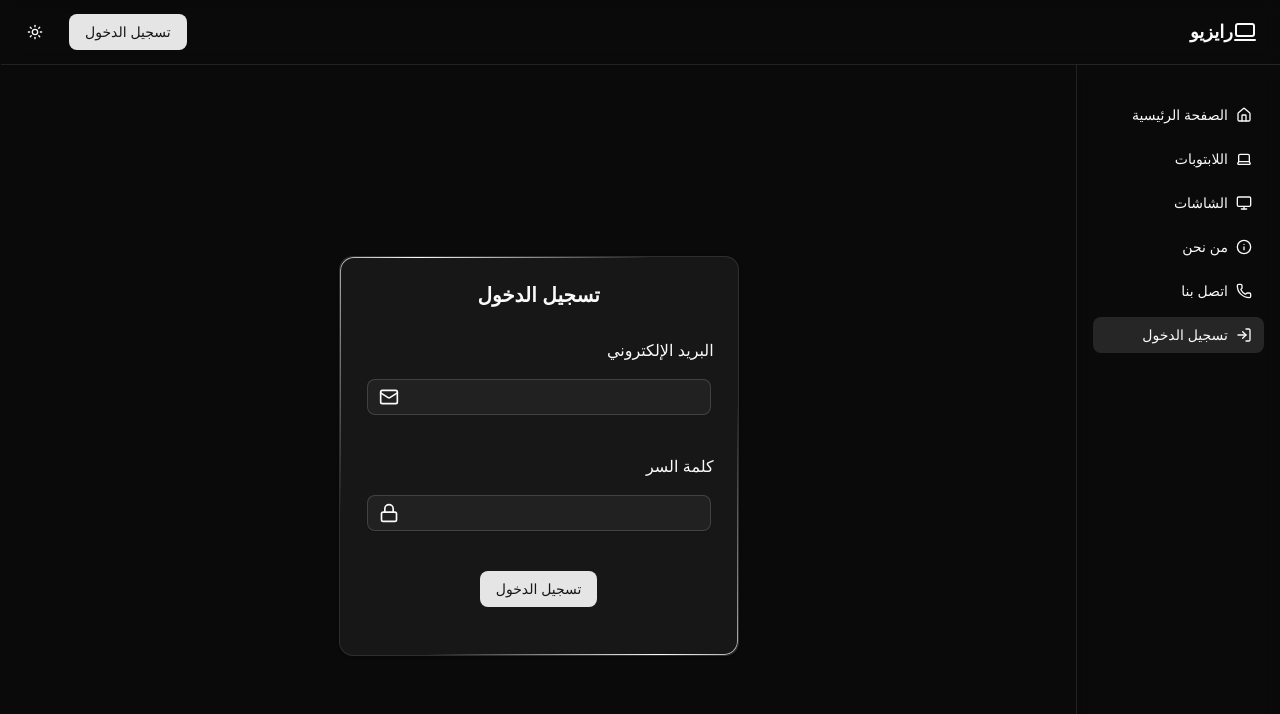
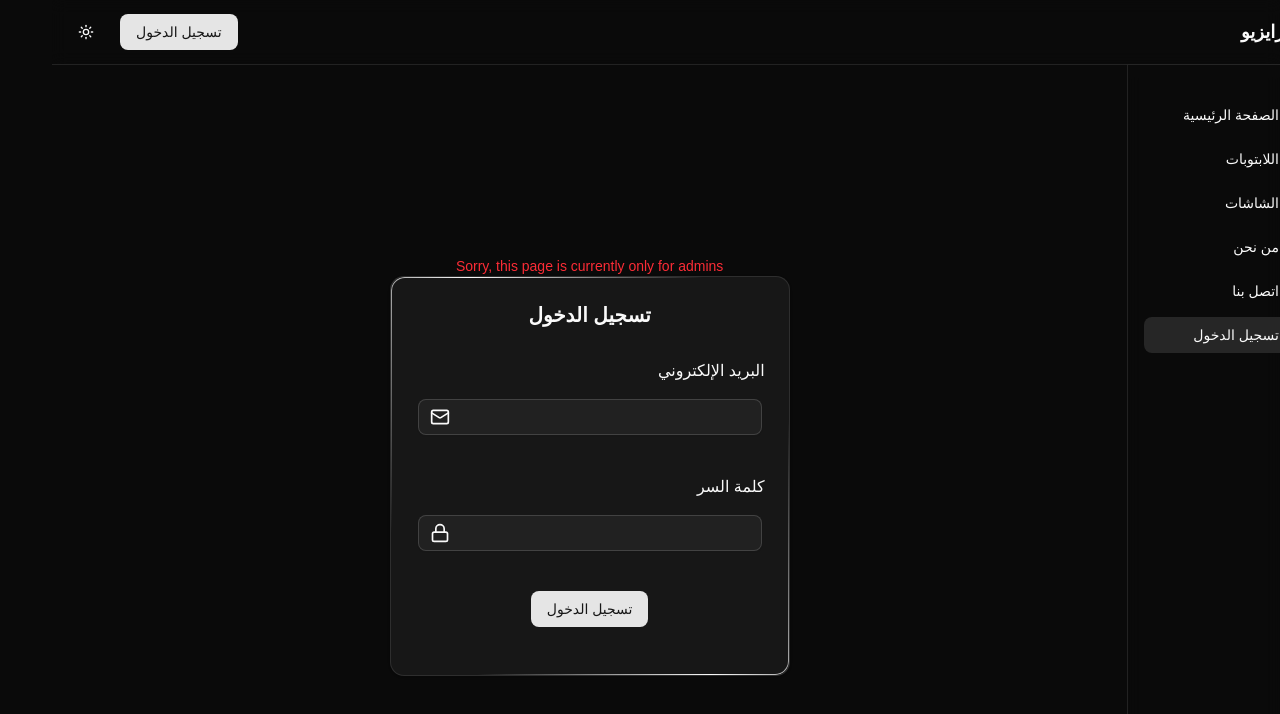
Before and after one commit to ahddev/razioxstore88, a Next.js app: page /login in a window 1280 px wide. Shown: the top 714 px of the page. Built offline with nearby package versions, Linux system fonts and the light colour scheme; a web font is replaced by a local one.

Commit message:
daffdasfsdf

```diff
--- a/app/login/page.tsx
+++ b/app/login/page.tsx
@@ -18,6 +18,9 @@ export default function LogIn() {
 
   return (
     <div className="container md:mt-48 mt-40 md:w-100 w-[80vw] mx-auto">
+      <div className="text-center text-red-500 text-sm">
+        Sorry, this page is currently only for admins
+      </div>
       <Card className="relative overflow-hidden">
         <CardHeader>
           <CardTitle className="text-xl text-bold text-center">
--- a/app/more/monitors/page.tsx
+++ b/app/more/monitors/page.tsx
@@ -29,12 +29,11 @@ export default function Monitors() {
         ? await supabase
             .from("monitors")
             .select("*")
-            .textSearch("brand", query, { type: "websearch" })
             .order("order", { ascending: false })
         : await supabase
             .from("monitors")
             .select("*")
-            .order("order", { ascending: true });
+            .order("order", { ascending: false });
 
       const data = _query.data;
 
@@ -50,8 +49,6 @@ export default function Monitors() {
 
   return (
     <div className="container mx-auto p-2">
-      {/* <SearchFilter onChangeQueryParams={setQuery} /> */}
-
       <div>
         <div className="grid grid-cols-2 md:grid-cols-3 lg:grid-cols-4 gap-4 md:gap-6">
           {monitors?.map((x) => (
@@ -81,7 +78,7 @@ export default function Monitors() {
                   className="cursor-pointer"
                 >
                   استفسار
-                  <MessageCircle />
+                  <MessageCircle className="ml-2 h-4 w-4" />
                 </Button>
               </div>
             </div>
```
Also changed, not shown: 2 other files (tests, documents, lock files or other folders).
